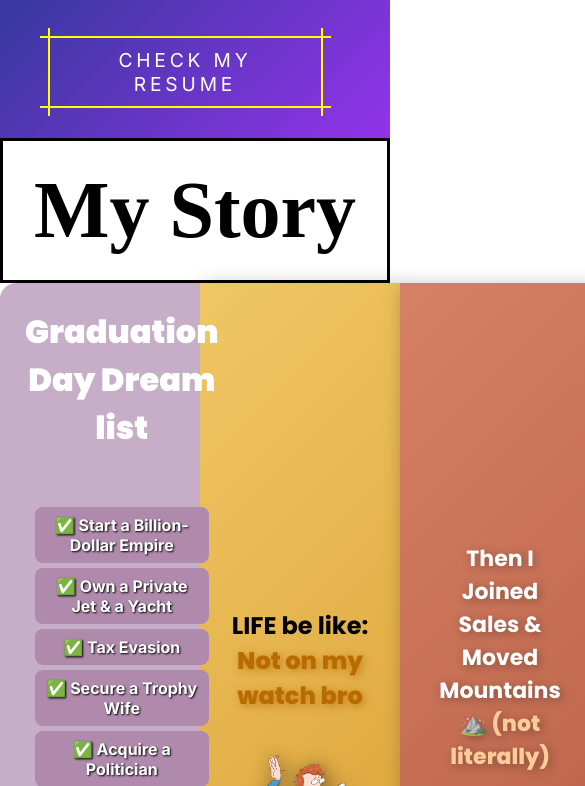
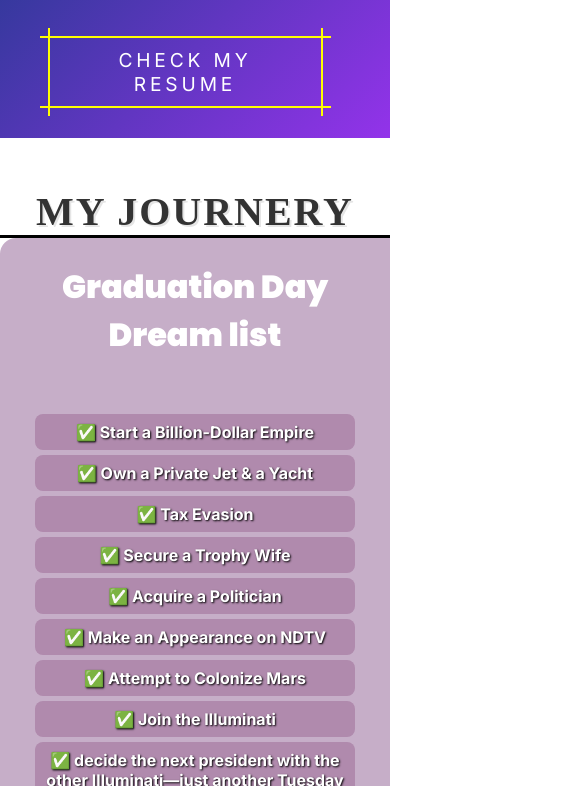
Before and after one commit to mknishanth1997/personal-website, a plain HTML site: page index.html in a window 390 px wide. Shown: the part 880-1666 px from the top of the page, 585 px wide, since content can reach past the window. Drawn offline with Linux system fonts and the light colour scheme.

Commit message:
mobile responsiveness

```diff
--- a/index.html
+++ b/index.html
@@ -110,7 +110,7 @@
         </div>
       </div>
       <section class="story-telling-container">
-        <h1 class="sfh">My Story</h1>
+        <h1 class="sfh">My Journery</h1>
         <div class="story-container">
           <div class="sty-grid-cell sty-grid-cell1">
             <h1 class="sgc1h">Graduation Day Dream list</h1>
--- a/story-section.css
+++ b/story-section.css
@@ -894,10 +894,40 @@
 }
 
 /* heading css */
-
 .sfh {
-  border: solid;
-  font-size: 5rem;
-  padding: 24px;
+  font-size: 2.5rem;
+  font-weight: bold;
+  text-transform: uppercase;
+  letter-spacing: 2px;
+  color: #333;
+  text-shadow: 2px 2px 0px rgba(0, 0, 0, 0.1);
+  border-bottom: 3px solid #000;
+  /* display: inline-block; */
+  padding-top: 50px;
+  animation: fadeInUp 0.8s ease-out;
   text-align: center;
 }
+@keyframes fadeInUp {
+  from {
+    opacity: 0;
+    transform: translateY(20px);
+  }
+  to {
+    opacity: 1;
+    transform: translateY(0);
+  }
+}
+
+
+/* Main Grid Responsiveness */'
+@media (max-width: 768px) { /* Adjust for tablets & mobiles */
+  .story-container {
+    grid-template-columns: repeat(2, minmax(150px, 1fr)); /* 2 columns */
+  }
+}
+
+@media (max-width: 480px) { /* For small mobile screens */
+  .story-container {
+    grid-template-columns: 1fr; /* 1 column layout */
+  }
+}
```
